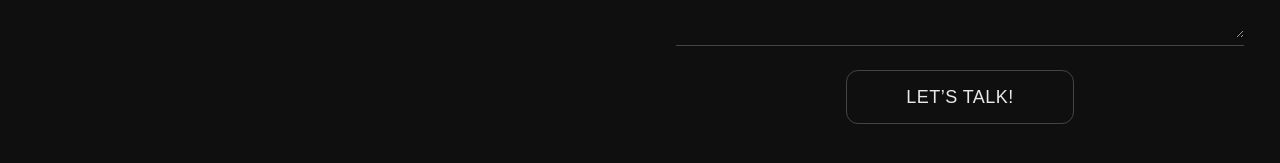
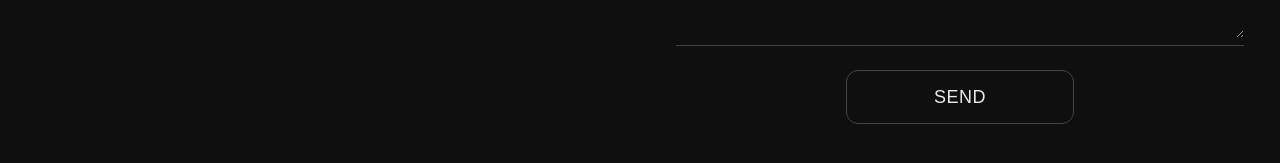
Before and after one commit to yigitaksoy/House-58, a React (Create React App) app: page /contact in a window 1280 px wide. Shown: the part 573-736 px from the top of the page. Built offline with nearby package versions, Linux system fonts and the light colour scheme; a web font is replaced by a local one.

Commit message:
Change form submit button text

```diff
--- a/src/components/ContactForm/ContactForm.js
+++ b/src/components/ContactForm/ContactForm.js
@@ -135,7 +135,7 @@ const ContactForm = () => {
                   type="submit"
                   className="uppercase text-lg font-bold tracking-wide lg:w-2/5 p-3 rounded-xl transition duration-300 text-cool-beige border hover:border-0 border-[#444]"
                 >
-                  Let’s Talk!
+                  Send
                 </button>
               </div>
             </div>
```
